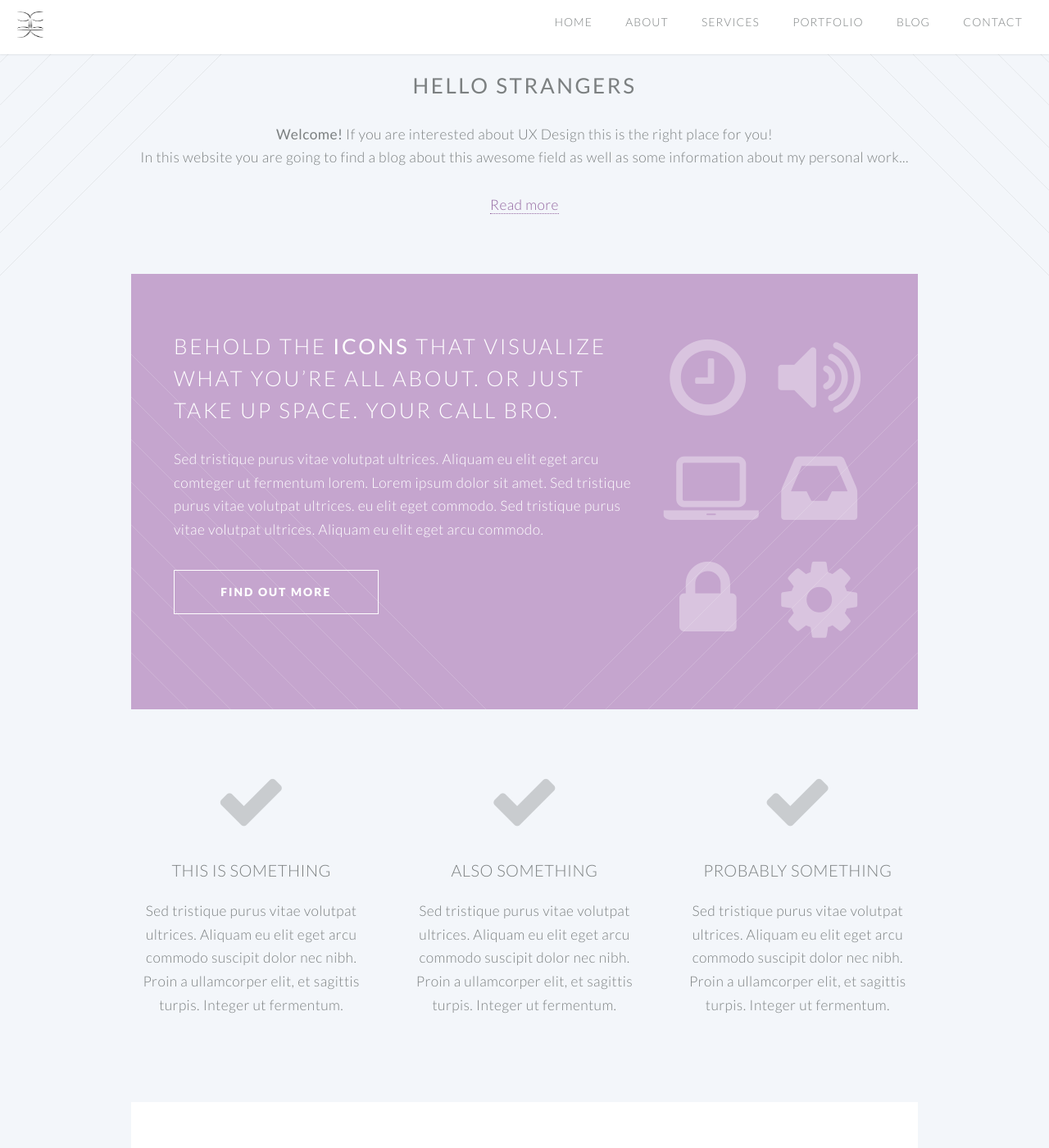
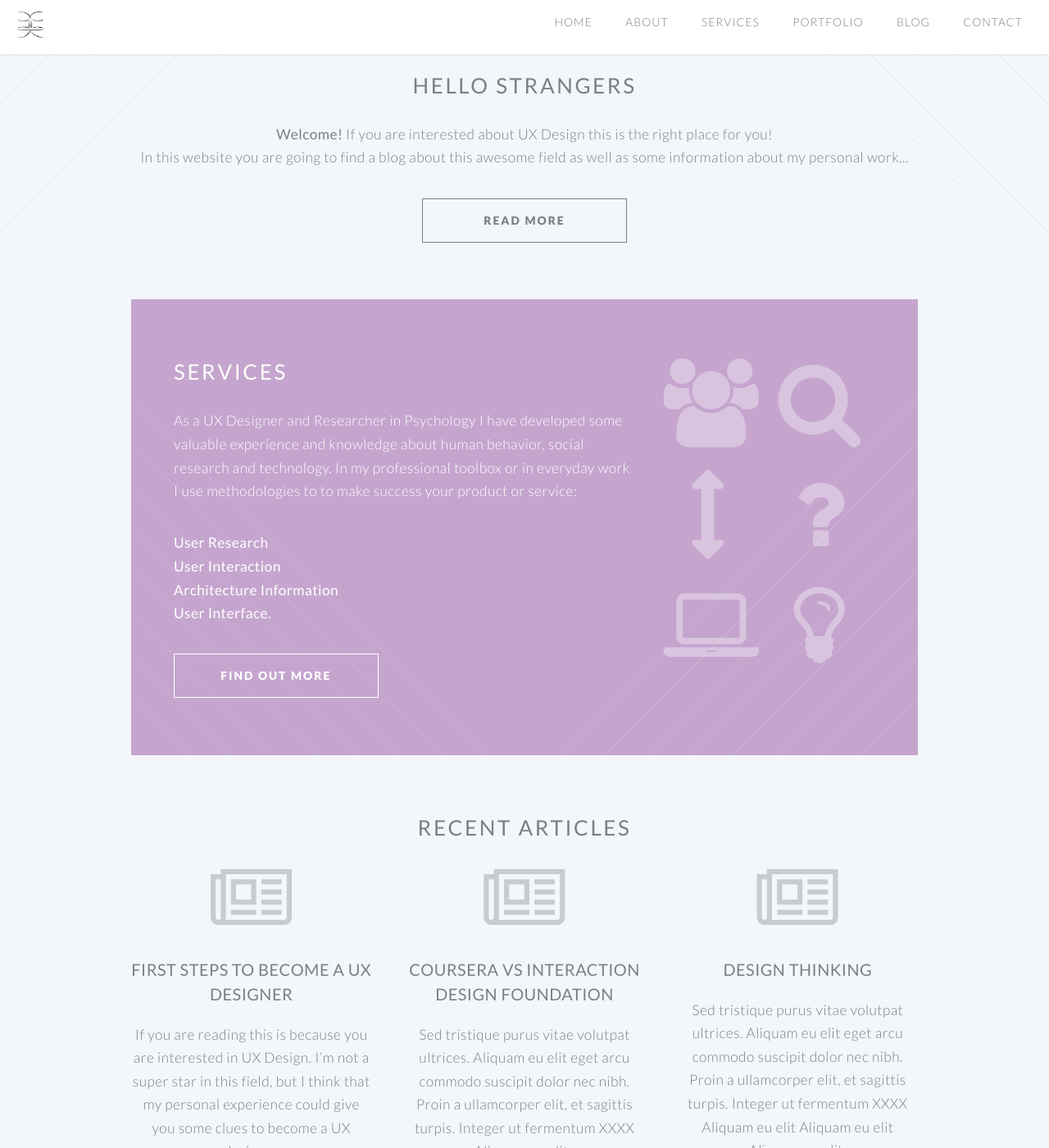
Before and after one commit to claucvk/claucvk.github.io, a Jekyll site: the page built from Twenty-Jekyll-Theme-master/index.html, in a window 1280 px wide and 1400 px high, scrolled down 640 px. Shown: the whole window at 82% size. Built offline with Jekyll 4.4.1, drawn with Linux system fonts in a browser that asks for light colours; some of the changed text lies outside the part shown.

Commit message:
cambios en home page

```diff
--- a/Twenty-Jekyll-Theme-master/_includes/banner.html
+++ b/Twenty-Jekyll-Theme-master/_includes/banner.html
@@ -20,7 +20,6 @@
                 <li><a href="#main" class="button fit scrolly">Tell Me More</a></li>
             </ul>
         </footer>
-
     </div>
 
 </section>
--- a/Twenty-Jekyll-Theme-master/index.html
+++ b/Twenty-Jekyll-Theme-master/index.html
@@ -12,8 +12,13 @@ layout: landing-page
 						<br>
 						In this website you are going to find a blog about this awesome field as well as some information about my personal work...
 					</p>
-					<p><br/><a href="/about/" class="btn btn-theme">Read more</a></p>
+					<footer class="major">
+						<ul class="buttons">
+							<li><a href="about/" class="button">Read More</a></li>
+						</ul>
+					</footer>
 				</header>
+
 
 				<!-- One -->
 					<section class="wrapper style2 container special-alt">
@@ -21,12 +26,19 @@ layout: landing-page
 							<div class="8u">
 
 								<header>
-									<h2>Behold the <strong>icons</strong> that visualize what you’re all about. or just take up space. your call bro.</h2>
+									<h2><strong>Services</strong></h2>
 								</header>
-								<p>Sed tristique purus vitae volutpat ultrices. Aliquam eu elit eget arcu comteger ut fermentum lorem. Lorem ipsum dolor sit amet. Sed tristique purus vitae volutpat ultrices. eu elit eget commodo. Sed tristique purus vitae volutpat ultrices. Aliquam eu elit eget arcu commodo.</p>
+								<p>As a UX Designer and Researcher in Psychology I have developed some valuable experience and knowledge about human behavior, social research and technology. In my professional toolbox or in everyday work I use methodologies to to make success your product or service:
+									<ul>
+									 <li> <strong>User Research</strong> </li>
+										  <li> <strong>User Interaction</li> </strong>
+											  <li> <strong>Architecture Information</strong>
+												    <li> <strong>User Interface.</strong></li>
+								 </ul>
+								 </p>
 								<footer>
 									<ul class="buttons">
-										<li><a href="#" class="button">Find Out More</a></li>
+										<li><a href="services/" class="button">Find Out More</a></li>
 									</ul>
 								</footer>
 
@@ -34,12 +46,12 @@ layout: landing-page
 							<div class="4u skel-cell-important">
 
 								<ul class="featured-icons">
-									<li><span class="icon fa-clock-o"><span class="label">Feature 1</span></span></li>
-									<li><span class="icon fa-volume-up"><span class="label">Feature 2</span></span></li>
-									<li><span class="icon fa-laptop"><span class="label">Feature 3</span></span></li>
-									<li><span class="icon fa-inbox"><span class="label">Feature 4</span></span></li>
-									<li><span class="icon fa-lock"><span class="label">Feature 5</span></span></li>
-									<li><span class="icon fa-cog"><span class="label">Feature 6</span></span></li>
+									<li><span class="icon fa-users"><span class="label">Feature 1</span></span></li>
+									<li><span class="icon fa-search"><span class="label">Feature 2</span></span></li>
+									<li><span class="icon fa-arrows-v"><span class="label">Feature 3</span></span></li>
+									<li><span class="icon fa-question"><span class="label">Feature 4</span></span></li>
+									<li><span class="icon fa-laptop"><span class="label">Feature 5</span></span></li>
+									<li><span class="icon fa-lightbulb-o"><span class="label">Feature 6</span></span></li>
 								</ul>
 
 							</div>
@@ -47,38 +59,50 @@ layout: landing-page
 					</section>
 
 				<!-- Two -->
+				<h2 align="center"><strong>Recent Articles</strong></h2>
 					<section class="wrapper style1 container special">
 						<div class="row">
 							<div class="4u">
 
 								<section>
-									<span class="icon featured fa-check"></span>
+									<span class="icon featured fa-newspaper-o"></span>
 									<header>
-										<h3>This is Something</h3>
+										<h3><b>First steps to become a UX Designer</b></h3>
 									</header>
-									<p>Sed tristique purus vitae volutpat ultrices. Aliquam eu elit eget arcu commodo suscipit dolor nec nibh. Proin a ullamcorper elit, et sagittis turpis. Integer ut fermentum.</p>
+									<p>If you are reading this is because you are interested in UX Design. I’m not a super star in this field, but I think that my personal experience could give you some clues to become a UX designer
+									<footer>
+														<ul class="buttons">
+															<li><a href="#" class="button special">Read More</a></li>
+													</footer>
+								</section>
+							</div>
+							<div class="4u">
+								<section>
+									<span class="icon featured fa-newspaper-o"></span>
+									<header>
+										<h3><b>Coursera vs Interaction Design Foundation</b></h3>
+									</header>
+									<p>Sed tristique purus vitae volutpat ultrices. Aliquam eu elit eget arcu commodo suscipit dolor nec nibh. Proin a ullamcorper elit, et sagittis turpis. Integer ut fermentum XXXX Aliquam eu elit .</p>
+									<footer>
+														<ul class="buttons">
+															<li><a href="#" class="button special">Read More</a></li>
+														</ul>
+													</footer>
 								</section>
 
 							</div>
 							<div class="4u">
 
 								<section>
-									<span class="icon featured fa-check"></span>
+									<span class="icon featured fa-newspaper-o"></span>
 									<header>
-										<h3>Also Something</h3>
+										<h3><b>Design Thinking</b></h3>
 									</header>
-									<p>Sed tristique purus vitae volutpat ultrices. Aliquam eu elit eget arcu commodo suscipit dolor nec nibh. Proin a ullamcorper elit, et sagittis turpis. Integer ut fermentum.</p>
-								</section>
-
-							</div>
-							<div class="4u">
-
-								<section>
-									<span class="icon featured fa-check"></span>
-									<header>
-										<h3>Probably Something</h3>
-									</header>
-									<p>Sed tristique purus vitae volutpat ultrices. Aliquam eu elit eget arcu commodo suscipit dolor nec nibh. Proin a ullamcorper elit, et sagittis turpis. Integer ut fermentum.</p>
+									<p>Sed tristique purus vitae volutpat ultrices. Aliquam eu elit eget arcu commodo suscipit dolor nec nibh. Proin a ullamcorper elit, et sagittis turpis. Integer ut fermentum XXXX Aliquam eu elit Aliquam eu elit Aliquam eu elit.</p>
+											<footer>
+														<ul class="buttons">
+															<li><a href="#" class="button special">Read More</a></li>
+											</footer>
 								</section>
 
 							</div>
```
Also changed, not shown: Twenty-Jekyll-Theme-master/icon ccvk/icon ccvk.png (added), 2 other files.
